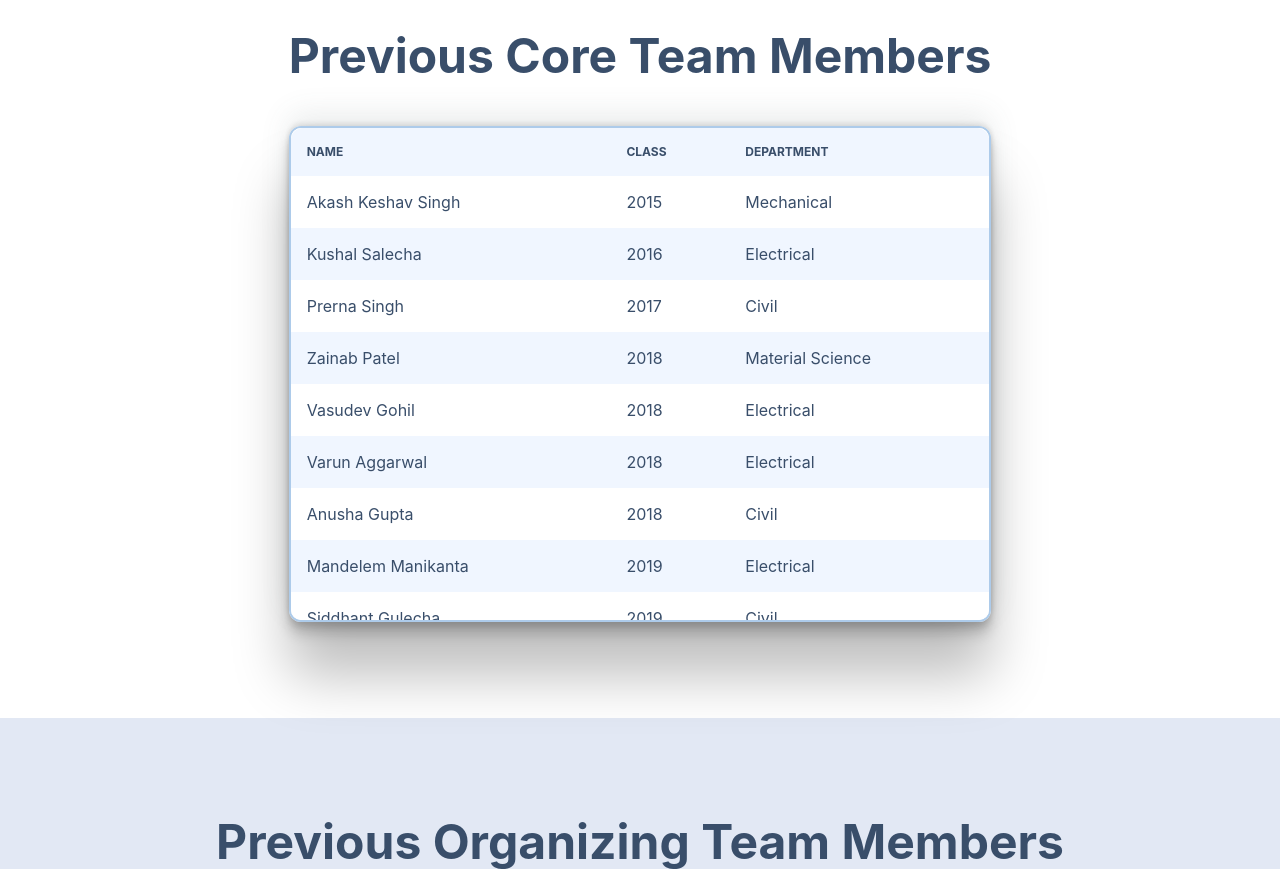
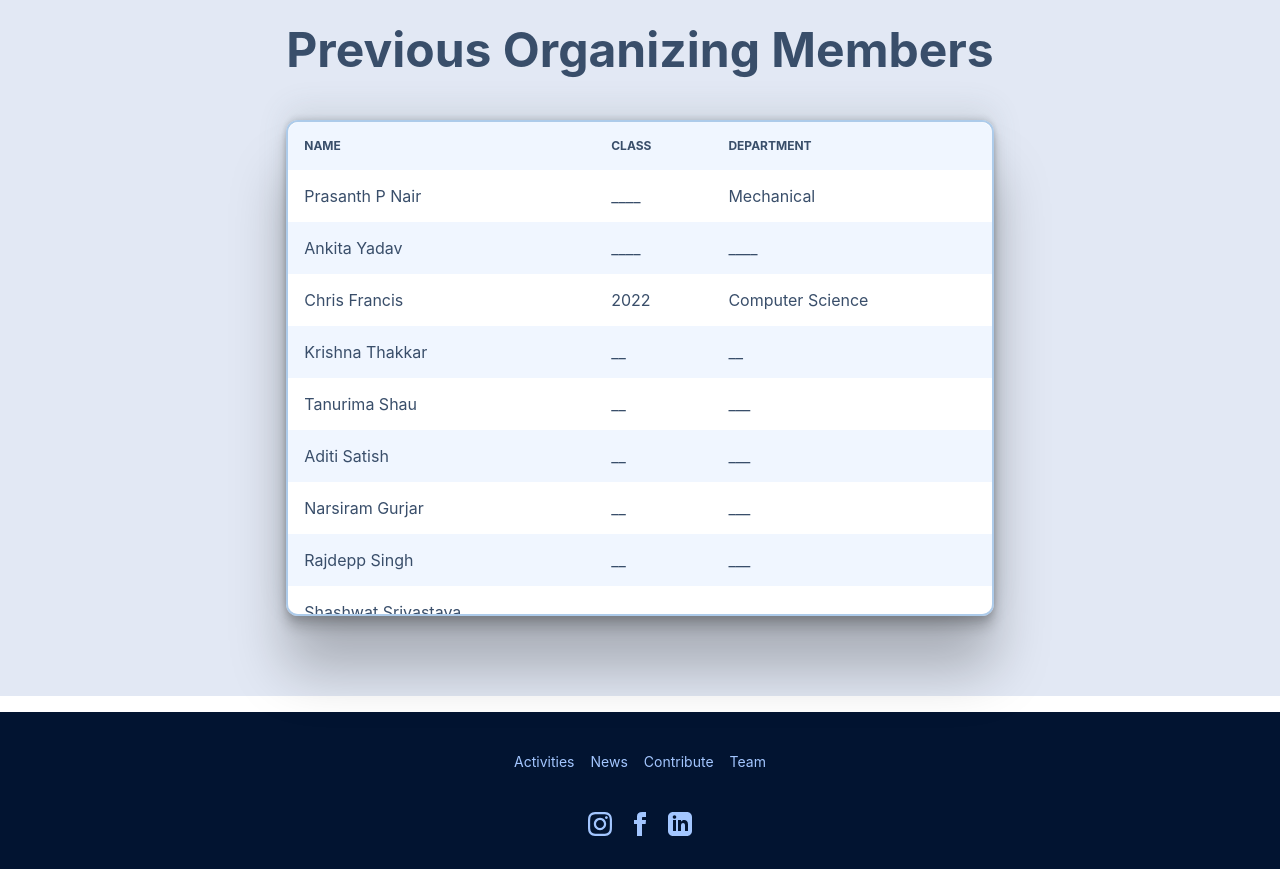
Before and after one commit to RahulKumar408/nyasa-website, a website: page team.html in a window 1280 px wide. Shown: the part 2280-3149 px from the top of the page. Drawn offline with Linux system fonts and the light colour scheme; a web font is replaced by a local one.

Commit message:
Team page ready

```diff
--- a/team.html
+++ b/team.html
@@ -23,6 +23,27 @@
       color: black;
       font-weight: bold;
     }
+
+    @media screen and (max-width: 800px){
+      .scrollBag{
+        margin-top: 10px;
+        width: 100%;
+        height: 50vh;
+    }
+  }
+
+    @media screen and (max-width: 480px){
+      .scrollBag{
+        margin-top: 10px;
+        width: 80%;
+    }
+    .bgcolor{
+      background-color: white;
+    }
+    .bgcolormt{
+      margin-left: 82px;
+    }
+  }
   </style>
 
   <title>Nyasa Team</title>
@@ -30,7 +51,7 @@
 
 <body>
   <!-- navbar -->
-  <div class="navbar mb-2 fixed w-full z-10 top-0 border-b bg-base-100 text-base-content ">
+  <div class=" navbar mb-2 fixed w-full z-10 top-0 border-b bg-base-100 text-base-content ">
     <div class="px-2 mx-2 navbar-start">
       <div class="text-lg font-bold w-7">
         <img src="Assets/Nyasa_logo.png" style="width: 80px;">
@@ -105,7 +126,7 @@
     <!-- End of Dropdown Navbar -->
   </div>
   <!-- hero -->
-  <div class="hero min-h-screen bg-base-100">
+  <div class="bgcolormt bgcolor hero min-h-screen bg-base-100">
     <div class="flex-col hero-content lg:flex-row-reverse">
       <img src="Assets/team.png" class="w-5/6 lg:w-3/5 mt-12 lg:mt-16">
       <div class="px-8 lg:px-0 lg:mr-16">
@@ -127,7 +148,7 @@
 
 
   <!-- current core members -->
-  <div class="hero bg-base-200 py-10 lg:py-16">
+  <div class=" bgcolormt hero bgcolor bg-base-200 py-10 lg:py-16 w-full">
     <div class="flex-col hero-content">
       <h1 class="mb-8 text-3xl lg:text-5xl font-bold">
         Current Team
@@ -234,7 +255,7 @@
   </div>
 
   <!-- Current Organizing member -->
-  <div class="hero bg-base-200">
+  <!-- <div class="hero bg-base-200">
     <div class="flex-col hero-content">
 
       <div class="flex lg:flex-row flex-col flex-wrap gap-8">
@@ -382,7 +403,7 @@
           </div>
         </div>
 
-        <!-- <div class="card w-72 bg-base-100 shadow-xl grayscale hover:grayscale-0">
+        <div class="card w-72 bg-base-100 shadow-xl grayscale hover:grayscale-0">
           <figure class="px-10 pt-10">
             <div class="avatar">
               <div class="items-center w-36 rounded-full">
@@ -403,7 +424,7 @@
               </a>
             </div>
           </div>
-        </div> -->
+        </div>
 
         <div class="card w-72 bg-base-100 shadow-xl grayscale hover:grayscale-0">
           <figure class="px-10 pt-10">
@@ -433,16 +454,16 @@
       </div>
     </div>
   </div>
-  </div>
+  </div> -->
 
   <!-- prev cores -->
-  <div class="hero bg-base-100 lg:py-16 mb-4">
+  <div class="hero bgcolor bg-base-100 lg:py-16 mb-4 w-full">
     <div class="flex-col hero-content">
       <h1 class="mb-0 lg:mb-8  text-3xl text-center lg:text-5xl font-bold " style="margin-top: 20px;">
         Previous Core Team Members
       </h1>
       <div class="scrollBag bg-base-100">
-        <div class="card shadow-xl rounded-xl overflow-x-auto lg:w-full md:w-full">
+        <div class="card shadow-xl rounded-xl overflow-x-auto ">
           <table class="table table-zebra">
             <!-- head -->
             <thead>
@@ -565,13 +586,13 @@
               </tr>
               <tr>
                 <td>Anukesh K A</span></td>
-                <td>____</span></td>
-                <td>Mechanical</span></td>
+                <td>2022</span></td>
+                <td>Earth Science</span></td>
               </tr>
               <tr>
                 <td>Dewanshi</span></td>
-                <td>____</span></td>
-                <td>_____</span></td>
+                <td>2022</span></td>
+                <td>Physics</span></td>
               </tr>
               <tr>
                 <td>Snehal Gohad</span></td>
@@ -586,14 +607,16 @@
     </div>
   </div>
 
+
+
   <!-- prev oragniser -->
-  <div class="hero bg-base-300 lg:py-16">
+  <div class=" bgcolor hero bg-base-300 lg:py-16 mb-4 w-full">
     <div class="flex-col hero-content">
-      <h1 class="mb-0 lg:mb-8 text-3xl text-center lg:text-5xl font-bold " style="margin-top: 20px;">
-        Previous Organizing Team Members
+      <h1 class="mb-0 lg:mb-8  text-3xl text-center lg:text-5xl font-bold " style="margin-top: 20px;">
+        Previous Organizing Members
       </h1>
       <div class="scrollBag bg-base-100">
-        <div class="card shadow-xl rounded-xl overflow-x-auto lg:w-full md:w-full">
+        <div class="card shadow-xl rounded-xl overflow-x-auto ">
           <table class="table table-zebra">
             <!-- head -->
             <thead>
@@ -602,7 +625,6 @@
                 <th>Class</th>
                 <th>Department</th>
               </tr>
-            </thead>
               <tbody>
                 <tr>
                   <td>Prasanth P Nair</span></td>
@@ -629,16 +651,51 @@
                   <td>__</span></td>
                   <td>___ </span></td>
                 </tr>
+                <tr>
+                  <td>Aditi Satish</span></td>
+                  <td>__</span></td>
+                  <td>___ </span></td>
+                </tr>
+
+                <tr>
+                  <td>Narsiram Gurjar</span></td>
+                  <td>__</span></td>
+                  <td>___ </span></td>
+                </tr>
+                <tr>
+                  <td>Rajdepp Singh</span></td>
+                  <td>__</span></td>
+                  <td>___ </span></td>
+                </tr>
+                <tr>
+                  <td>Shashwat Srivastava</span></td>
+                  <td>__</span></td>
+                  <td>___ </span></td>
+                </tr>
+                <tr>
+                  <td>Siddhi Surawar</span></td>
+                  <td>__</span></td>
+                  <td>___ </span></td>
+                </tr>
+                <tr>
+                  <td>Shashwat Srivastava</span></td>
+                  <td>__</span></td>
+                  <td>___ </span></td>
+                </tr>
               </tbody>
+            </thead>
+
           </table>
         </div>
       </div>
+
     </div>
   </div>
 
 
+
   <!-- footer -->
-  <footer class="p-10 footer bg-neutral text-neutral-content footer-center">
+  <footer class="bgcolormt bgcolor p-10 footer bg-neutral text-neutral-content footer-center">
     <div class="grid grid-flow-col gap-4">
       <a href="activities.html" class="link link-hover">Activities</a>
       <a href="news.html" class="link link-hover">News</a>
```
Lines whose indentation alone changed are shown as unchanged.
